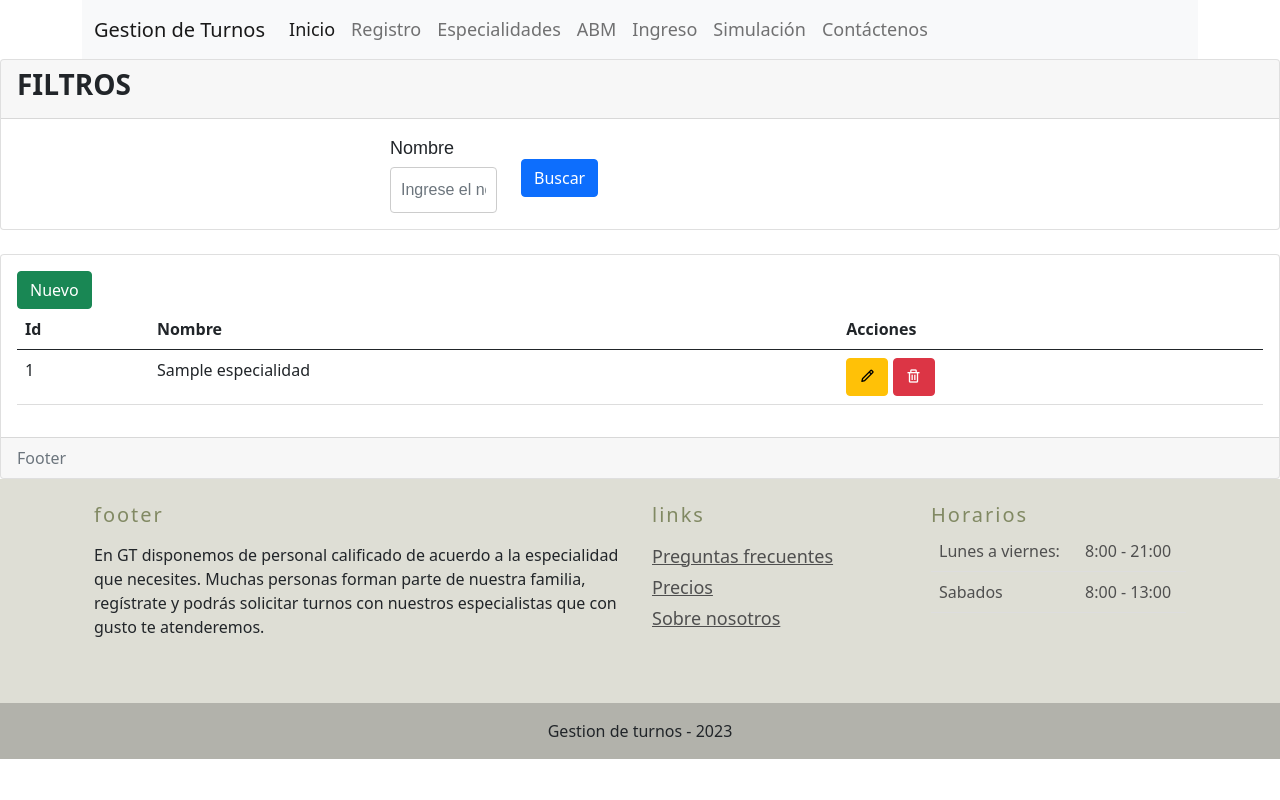
After one commit to ezequielortiz8/dev-gestor-turnos, a Django app: page /abm/ in a window 1280 px wide. The commit adds this page. Run offline with Django 4.2, Linux system fonts and the light colour scheme; tables that the repository leaves empty hold one stand-in row (values such as "Sample post"); some web fonts are replaced.

Commit message:
agregamos abm especialidad

```diff
--- a/proyectos/URL_DISTPACHER/turnos/templates/base.html
+++ b/proyectos/URL_DISTPACHER/turnos/templates/base.html
@@ -8,6 +8,7 @@
     <link rel="stylesheet" href="/static/turnostyle.css">
     <link rel="stylesheet" href="/static/reg_usuario_style.css">
     <link rel="stylesheet" href="/static/estilo_inicio.css">
+    <link href='https://unpkg.com/boxicons@2.1.4/css/boxicons.min.css' rel='stylesheet'>
 
     <title>Turnos</title>
 </head>
@@ -30,6 +31,9 @@
                   </li>
                   <li class="nav-item">
                     <a class="nav-link" href="{% url 'especialidad' %}">Especialidades</a>
+                  </li>
+                  <li class="nav-item">
+                    <a class="nav-link" href="{% url 'abm' %}">ABM</a>
                   </li>
                   <li class="nav-item">
                     <a class="nav-link" href="{% url 'ingreso' %}">Ingreso</a>
--- /dev/null
+++ b/proyectos/URL_DISTPACHER/turnos/templates/especialidad/index.html
@@ -0,0 +1,77 @@
+{% extends 'base.html' %}
+
+{% block titulo %}Especialidades{% endblock%}
+
+{% block contenido %}
+<div class="card">
+    <div class="card-header">
+        <h3>Filtros</h3>
+    </div>
+    <div class="card-body">
+        <form action="">
+            <div class="row">
+                <div class="col-3">
+                    <div class="md-form mb-0">
+                        <label for="name" class="">Nombre</label>
+
+                        <input type="text"
+                              id="nombre"
+                              name="nombre"
+                              placeholder="Ingrese el nombre"
+                              class="form-control">
+                    </div>
+                </div>
+                <div class="col-3 ">
+                    <button class="btn btn-primary mt-4">Buscar</button>
+                </div>
+            </div>
+        </form>
+    </div>
+</div>
+<br>
+<div class="card">
+    <div class="card-body">
+        <a name="" id="" class="btn btn-success" href="{% url 'especialidad_nuevo' %}" role="button"> <i class="fa-solid fa-circle-plus"></i> Nuevo</a>
+        <!-- bs5-table-defaul -->
+        <table class="table">
+            <thead>
+                <tr>
+                    <th>Id</th>
+                    <th>Nombre</th>
+                    <th>Acciones</th>
+                </tr>
+            </thead>
+            <tbody>
+                {% for especialidad in especialidades %}
+                    <tr>
+                        <td>{{especialidad.id}}</td>
+                        <td>{{especialidad.nombre}}</td>
+                        <td>
+                            <a href="{% url 'especialidad_editar' especialidad.id %}" title="Editar" class="btn btn-warning"><i class='bx bx-pencil'></i></a>
+                            <a href="{% url 'especialidad_eliminar' especialidad.id %}" title="Eliminar" class="btn btn-danger"><i class='bx bx-trash'></i> </a>
+                        </td>
+                    </tr>
+                {% endfor %}
+
+            </tbody>
+        </table>
+        {% comment %} <div class="row">
+            <div class="col-12">
+                <nav aria-label="Page navigation example">
+                    <ul class="pagination">
+                      <li class="page-item"><a class="page-link" href="#"><<</a></li>
+                      <li class="page-item"><a class="page-link" href="#">1</a></li>
+                      <li class="page-item"><a class="page-link" href="#">2</a></li>
+                      <li class="page-item"><a class="page-link" href="#">3</a></li>
+                      <li class="page-item"><a class="page-link" href="#">>></a></li>
+                    </ul>
+                  </nav>
+            </div>
+        </div> {% endcomment %}
+    </div>
+    <div class="card-footer text-muted">
+        Footer
+    </div>
+</div>
+
+{% endblock %}
--- a/proyectos/URL_DISTPACHER/turnos/urls.py
+++ b/proyectos/URL_DISTPACHER/turnos/urls.py
@@ -16,9 +16,15 @@ urlpatterns = [
     #  path('turnos/', views.turnos, name="turnos"),
     # para la lista desplegable
     path("especialidad/", views.turnos, name="especialidad"),
+
     #   path('appointments/<str:especialidad>/', appointment_calendar, name='appointment_calendar'),
     # --------------------------------------------------------------------
     path("paciente/<str:nombre>", views.paciente, name="paciente"),
-    path("contacto/", views.contacto, name="contacto")
+    path("contacto/", views.contacto, name="contacto"),
+    path('abm/', views.especialidades_index , name="abm"),
+    path('especialidad/nuevo/', views.especialidad_nuevo, name='especialidad_nuevo'),
+    path('especialidad/editar/<int:id_especialidad>', views.especialidad_editar, name='especialidad_editar'),
+    path('especialidad/eliminar/<int:id_especialidad>', views.especialidad_eliminar, name='especialidad_eliminar'),
+
     # --------------------------------------------------------------------
 ]
--- a/proyectos/URL_DISTPACHER/turnos/views.py
+++ b/proyectos/URL_DISTPACHER/turnos/views.py
@@ -1,8 +1,10 @@
 from datetime import datetime
+from msilib.schema import ListView
+from urllib import request
 from django.conf import settings
 from django.contrib import messages
 from django.core.mail import send_mail
-from django.shortcuts import render
+from django.shortcuts import redirect, render
 from django.urls import reverse
 from django.template import loader
 from django.http import HttpResponse, HttpResponseNotAllowed, JsonResponse
@@ -10,6 +12,7 @@ from turnos.forms import ContactoForm   #Formulario de Clase Contacto
 # from .models import Profile #podria ser paciente, este se necesita para visuaisar cual es el paciente que hizo el log-in
 from .models import Especialidad  # para la lista desplegable
 from .models import Appointment
+from .forms import EspecialidadForm
 
 # Create your views here.
 
@@ -122,6 +125,48 @@ def turnos(request):  # ESTO E PARA QUE SE VISUALICE LA ESPECIALIDAD
 
     return render(request, "turnos.html", {"especialidades": especialidades})
 
+def especialidades_index(request):
+    # queryset
+     especialidades = Especialidad.objects.all
+     return render(request, 'especialidad/index.html', {'especialidades': especialidades})
+
+
+def especialidad_nuevo(request):
+        if (request.method == 'POST'):
+            formulario = EspecialidadForm(request.POST)
+            if formulario.is_valid():
+                formulario.save()
+                return redirect('abm')
+        else:
+            formulario = EspecialidadForm()
+        return render(request, 'especialidad/nuevo.html', {'form': formulario})
+
+
+def especialidad_editar(request, id_especialidad):
+        try:
+            especialidad = Especialidad.objects.get(pk=id_especialidad)
+        except Especialidad.DoesNotExist:
+             return render(request, 'index.html')
+
+        if (request.method == 'POST'):
+            formulario = EspecialidadForm(request.POST, instance=especialidad)
+            if formulario.is_valid():
+                formulario.save()
+                return redirect('abm')
+        else:
+            formulario = EspecialidadForm(instance=especialidad)
+        return render(request, 'especialidad/editar.html', {'form': formulario})
+
+
+def especialidad_eliminar(request, id_especialidad):
+        try:
+            especialidad = Especialidad.objects.get(pk=id_especialidad)
+        except especialidad.DoesNotExist:
+            return render(request, 'index.html')
+        especialidad.delete()
+        return redirect('abm')
+
+
 
 # def appointment_calendar(request, especialidad): #esto e para el calendar
 #     appointments = Appointment.objects.filter(especialidad=especialidad)
```
Also changed, not shown: proyectos/URL_DISTPACHER/turnos/forms.py (+15 -0 lines), proyectos/URL_DISTPACHER/turnos/templates/especialidad/editar.html (added, +19 -0 lines), proyectos/URL_DISTPACHER/turnos/templates/especialidad/eliminar.html (added, +25 -0 lines), proyectos/URL_DISTPACHER/turnos/templates/especialidad/form.html (added, +21 -0 lines), proyectos/URL_DISTPACHER/turnos/templates/especialidad/nuevo.html (added, +22 -0 lines).
